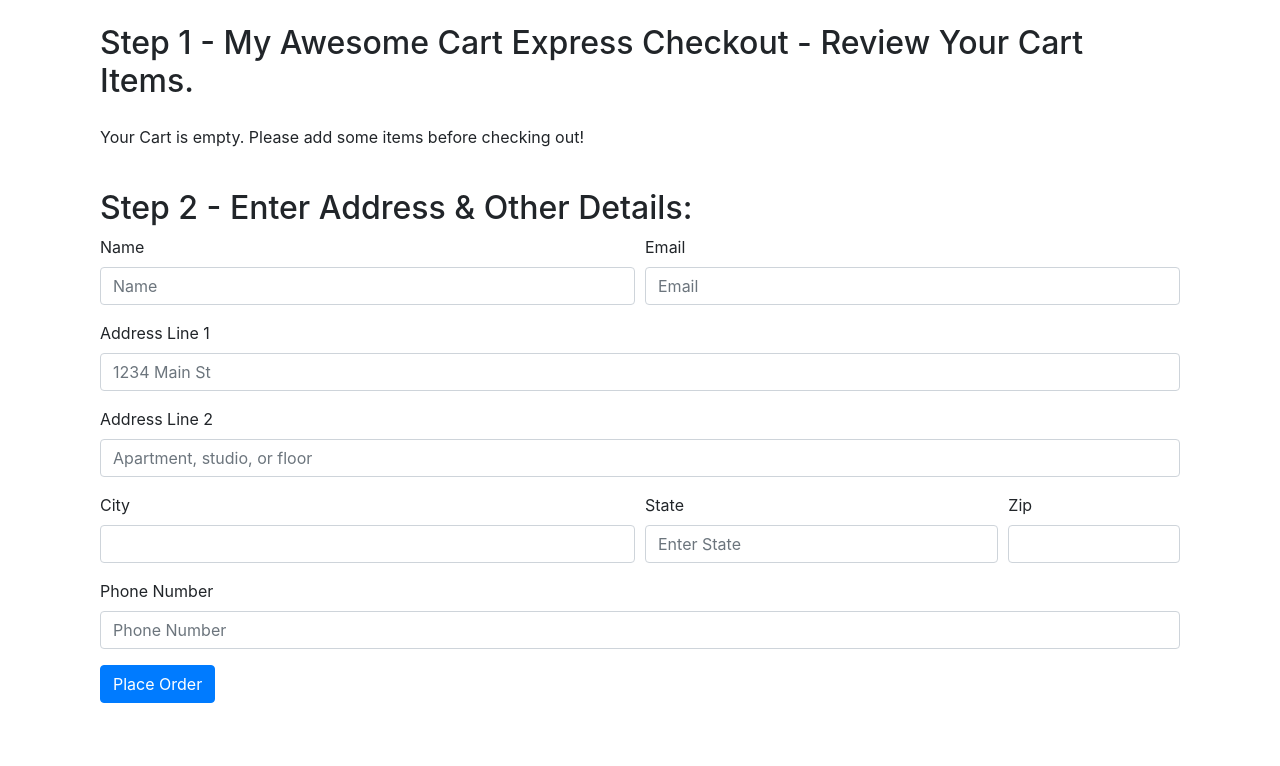
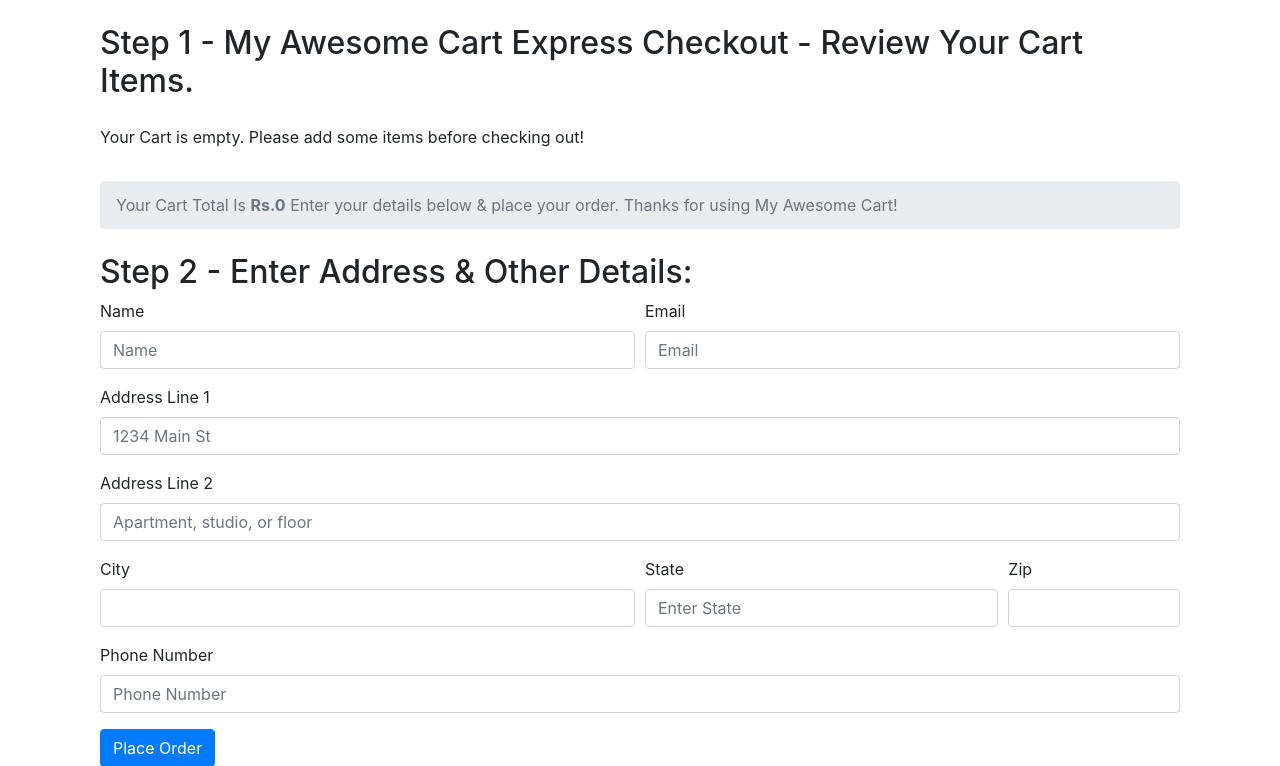
Before and after one commit to TechPertz/my-awesome-cart, a Django app: page /shop/checkout/ in a window 1280 px wide. Shown: the part 56-822 px from the top of the page. Before the commit the page ends 759 px from the top, so only its background shows below. Run offline with Django 3.2, Linux system fonts and the light colour scheme; some libraries are stand-ins or nearby versions.

Commit message:
added the price section

```diff
--- a/shop/templates/shop/checkout.html
+++ b/shop/templates/shop/checkout.html
@@ -13,6 +13,13 @@
         <div class="my-4">
             <ul class="list-group" id="items-group">
             </ul>
+            <nav aria-label="breadcrumb">
+                <ol class="breadcrumb mt-3">
+                    <li class="breadcrumb-item active" aria-current="page">Your Cart Total Is <b>Rs.<span
+                                id="totalPrice"></b> </span>Enter your details below & place your order. Thanks for
+                        using My Awesome Cart!</li>
+                </ol>
+            </nav>
         </div>
     </div>
 
@@ -40,7 +47,8 @@
             </div>
             <div class="form-group">
                 <label for="inputAddress2">Address Line 2</label>
-                <input type="text" class="form-control" id="address2" name="address2" placeholder="Apartment, studio, or floor">
+                <input type="text" class="form-control" id="address2" name="address2"
+                    placeholder="Apartment, studio, or floor">
             </div>
             <div class="form-row">
                 <div class="form-group col-md-6">
@@ -66,6 +74,7 @@
     </div>
 
 </div>
+{% endblock %}
 
 {% block js %}
 
@@ -79,23 +88,29 @@
         cart = JSON.parse(localStorage.getItem('cart'))
     }
 
-    console.log(cart)
+    // console.log(cart)
     var sum = 0;
-    if ($.isEmptyObject(cart)){
+    var totalPrice = 0;
+    if ($.isEmptyObject(cart)) {
         // if object is empty
         mystr = `<p>Your Cart is empty. Please add some items before checking out!</p>`
         $('#items-group').append(mystr);
 
     } else {
+        // console.log(cart)
         for (item in cart) {
             let name = cart[item][1];
             let qty = cart[item][0];
+            let itemPrice = cart[item][2];
+            console.log(itemPrice)
             sum = sum + qty;
+            totalPrice  = totalPrice + qty * itemPrice;
+            console.log(totalPrice)
             mystr = `<li class="list-group-item d-flex justify-content-between align-items-center">
                     ${name}
                     <span class="badge badge-primary badge-pill">${qty}</span>
                 </li>`
-            console.log(mystr);
+            // console.log(mystr);
 
             $('#items-group').append(mystr)
 
@@ -104,6 +119,7 @@
     }
 
     document.getElementById('cart').innerHTML = sum;
+    document.getElementById('totalPrice').innerHTML = totalPrice;
     $('#itemsJson').val(JSON.stringify(cart));
     {% if thank %}
     alert('Thanks for ordering with us. Your order id is {{id}}. Use it to track your order using our order tracker')
@@ -114,4 +130,3 @@
 </script>
 
 {% endblock %}
-{% endblock body %}
--- a/shop/templates/shop/index.html
+++ b/shop/templates/shop/index.html
@@ -77,6 +77,7 @@ padding-right: 0;
               <div class="card-body">
                 <h5 class="card-title" id="namepr{{i.id}}">{{i.product_name}}</h5>
                 <p class="card-text">{{i.desc|slice:"0:53"}}...</p>
+                <h6 class="card-title" >Price : <span id="pricepr{{i.id}}">{{i.price}}</span></h6>
                 <span id="divpr{{i.id}}" class="divpr">
                   <button id="pr{{i.id}}" class="btn btn-primary cart">Add to Cart</button>
                 </span>
@@ -129,8 +130,9 @@ padding-right: 0;
       qty = cart[idstr][0] + 1;
     } else {
       name = document.getElementById('name' + idstr).innerHTML;
+      price = document.getElementById('price' + idstr).innerHTML;
       qty =  1;
-      cart[idstr] = [qty, name];
+      cart[idstr] = [qty, name, parseInt(price)];
     }
 
     updateCart(cart)
```
